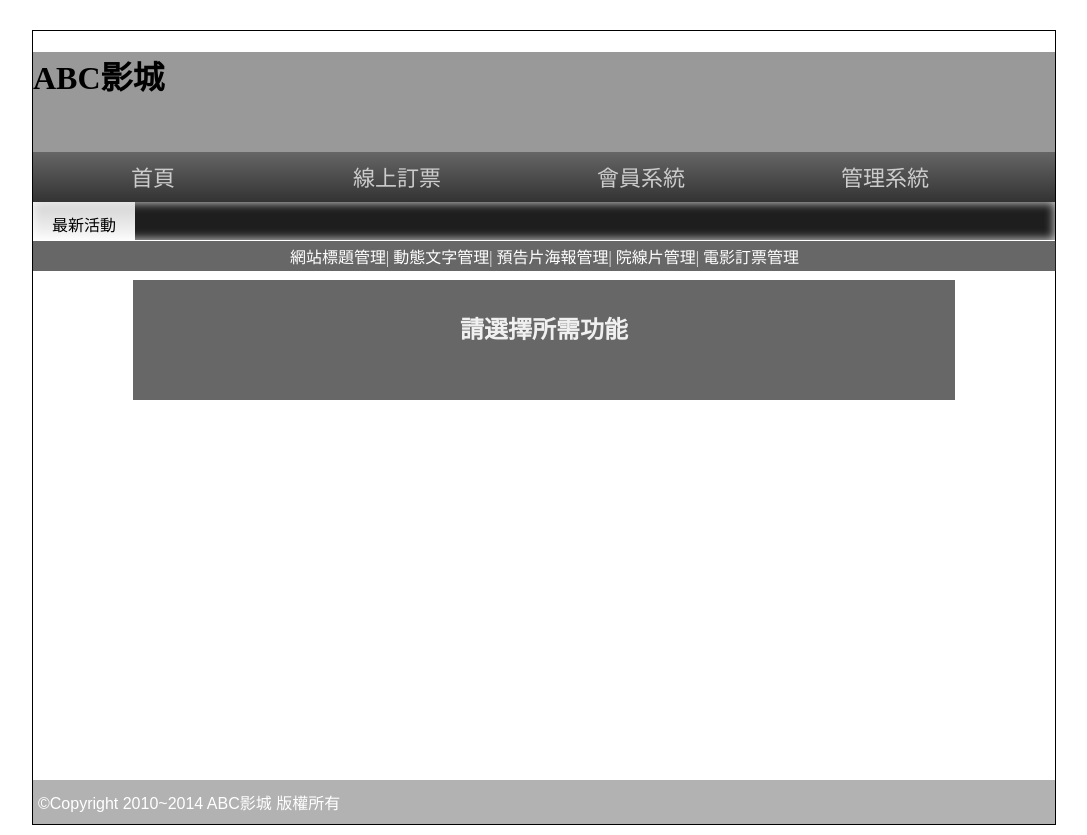
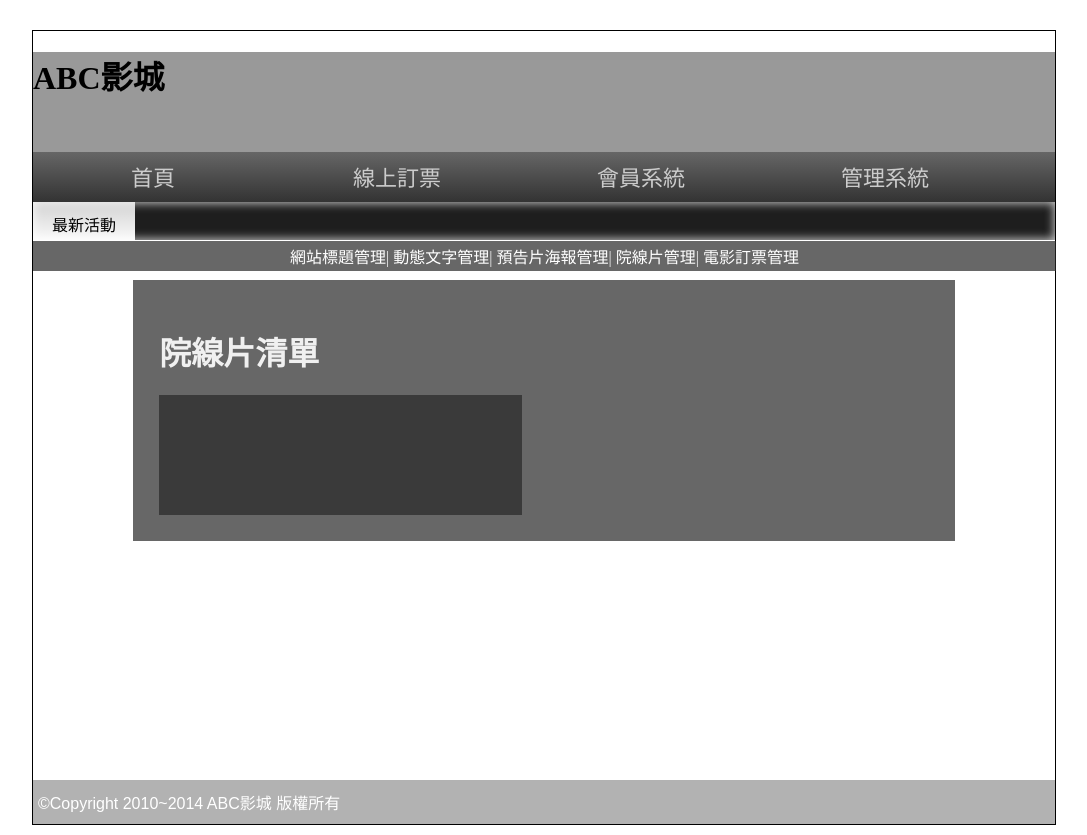
Before and after one commit to charleshe100/practice-bquiz3, a PHP site: page /back.php in a window 1280 px wide. Shown: the whole page, without its empty margins (96-1183 px from the left). Run offline with PHP 8.4, Linux system fonts and the light colour scheme; the visitor is signed in with stand-in values (Sample User, id 1); tables that the repository leaves empty or names only in its code hold one stand-in row (values such as "Sample post").

Commit message:
製作前台院線片清單

```diff
--- a/back/main.php
+++ b/back/main.php
@@ -1 +1,71 @@
-<h2 class="ct">請選擇所需功能</h2>
+<style>
+.movies{
+    display:flex;
+    flex-wrap:wrap;
+}
+.movie{
+ display:flex;
+ flex-wrap:wrap;
+ box-sizing: border-box;
+ padding:2px;
+ margin:0.5%;
+ border:1px solid #ccc;
+ border-radius: 5px;
+ width:49%;
+}
+</style>
+<div class="half">
+    <h1>院線片清單</h1>
+    <div class="rb tab" style="width:95%;">
+    <div class="movies">
+    <?php
+        $today=date("Y-m-d");
+        $ondate=date("Y-m-d",strtotime("-2 days"));
+        $total=$Movie->count(" where `ondate`>='$ondate'  && `ondate` <='$today'  && `sh`=1");
+        $div=4;
+        $pages=ceil($total/$div);
+        $now=$_GET['p']??1;
+        $start=($now-1)*$div;
+        $movies=$Movie->all(" where `ondate`>='$ondate'  && `ondate` <='$today'  && `sh`=1 order by rank limit $start,$div");
+        foreach($movies as $movie){
+    ?>
+    <div class="movie">
+        <div style="width:35%">
+            <a href='?do=intro&id=<?=$movie['id'];?>'>
+                <img src="./img/<?=$movie['poster'];?>" style="width:60px;border:3px solid white">
+            </a>
+        </div>
+        <div style="width:65%">
+            <div><?=$movie['name'];?></div>
+            <div style="font-size:13px;">分級: <img src="./icon/03C0<?=$movie['level'];?>.png" style="width:20px"></div>
+            <div style="font-size:13px;">上映日期:<?=$movie['ondate'];?></div>
+        </div>
+        <div style="width:100%">
+            <button onclick="location.href='?do=intro&id=<?=$movie['id'];?>'">劇情介紹</button>
+            <button onclick="location.href='?do=order&id=<?=$movie['id'];?>'">線上訂票</button>
+        </div>
+    </div>
+    <?php
+        }
+    ?>
+    </div>
+    <div class="ct">
+        <?php
+            if($now-1>0){
+                $prev=$now-1;
+                echo "<a href='?p=$prev'> < </a>";
+            }
+
+            for($i=1 ;$i<=$pages ;$i++){
+                echo "<a href='?p=$i'> $i </a>";
+            }
+
+            if($now+1<=$pages){
+                $next=$now+1;
+                echo "<a href='?p=$next'> > </a>";
+            }
+        ?>
+
+    </div>
+    </div>
+</div>
--- a/index.php
+++ b/index.php
@@ -6,7 +6,7 @@
 <meta http-equiv="Content-Type" content="text/html; charset=UTF-8">
 <title>影城</title>
 <link rel="stylesheet" href="./css/css.css">
-<link href="./css/s2.css" rel="stylesheet" type="text/css">
+<!-- <link href="./css/s2.css" rel="stylesheet" type="text/css"> -->
 <script src="./js/jquery-1.9.1.min.js"></script>
 <script src="./js/js.js"></script>
 </head>
```
